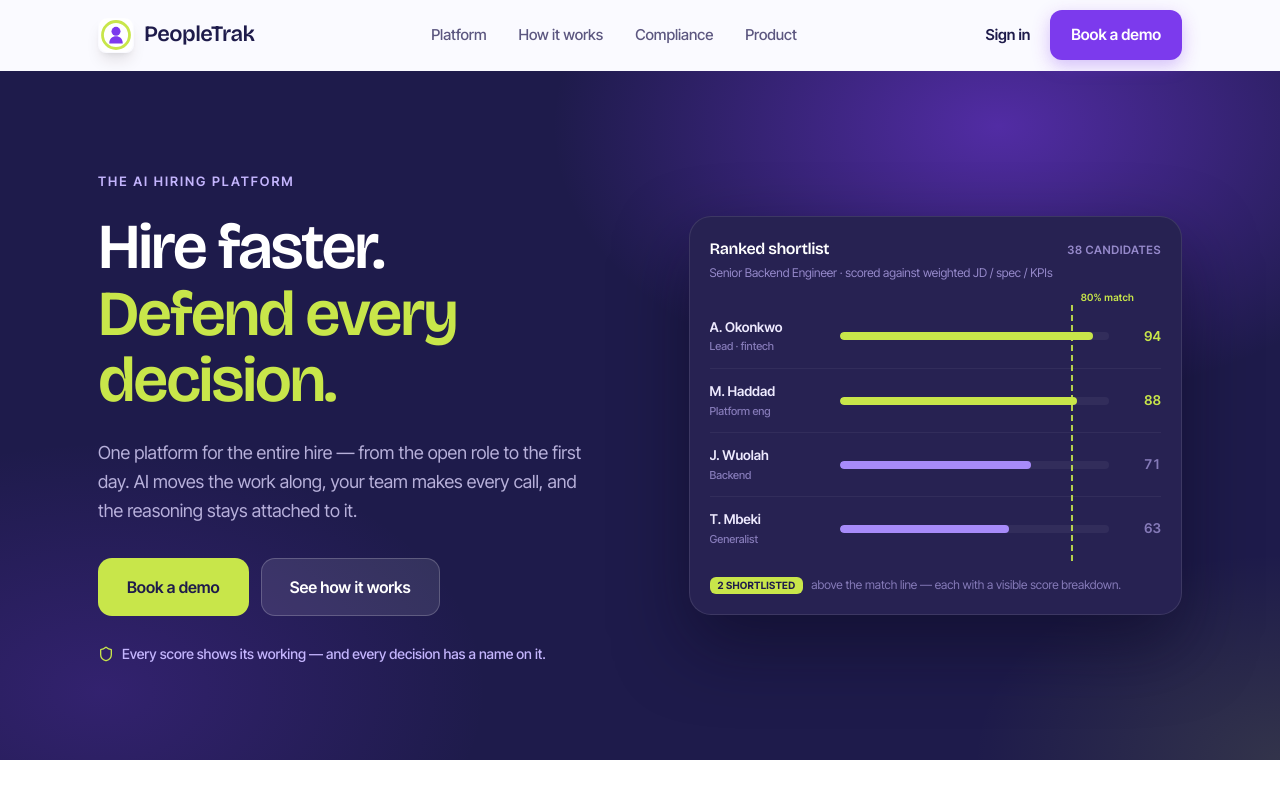
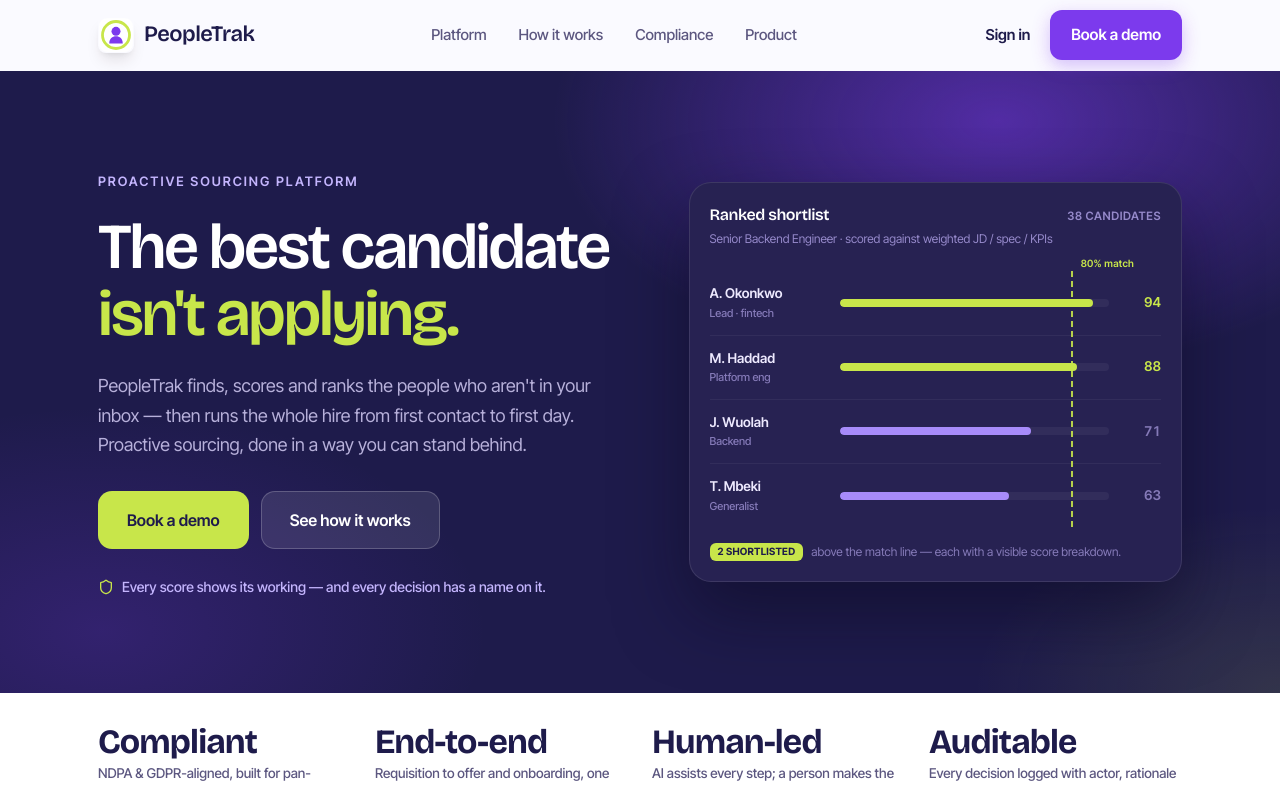
Before and after one commit to PRODG-XYZ/people-trak-site, a React (Vite) app: page / in a window 1280 px wide. Shown: the top 787 px of the page. Built offline with nearby package versions, Linux system fonts and the light colour scheme.

Commit message:
Update hero messaging: lead with poaching insight, fix consent compliance wording

```diff
--- a/src/components/sections/compliance.tsx
+++ b/src/components/sections/compliance.tsx
@@ -9,8 +9,8 @@
   },
   {
     icon: CheckCircle,
-    title: "Consent before processing",
-    description: "No personal data is processed or scored without a recorded, timestamped consent — enforced at the data layer.",
+    title: "Consent before outreach",
+    description: "No candidate is contacted without recorded, timestamped consent. Scoring happens on publicly available data; outreach only begins after explicit permission.",
   },
   {
     icon: Trash2,
--- a/src/components/sections/hero.tsx
+++ b/src/components/sections/hero.tsx
@@ -24,19 +24,19 @@
             transition={{ duration: 0.6 }}
           >
             <span className="font-body font-semibold text-[13px] uppercase tracking-[0.15em] text-purple-300">
-              The AI hiring platform
+              Proactive sourcing platform
             </span>
 
             <h1 className="font-display font-semibold text-hero mt-5">
-              Hire faster.
+              The best candidate
               <br />
-              <span className="text-lime">Defend every decision.</span>
+              <span className="text-lime">isn't applying.</span>
             </h1>
 
-            <p className="text-lg text-purple-200/80 mt-6 max-w-[48ch] leading-relaxed">
-              One platform for the entire hire — from the open role to the first day.
-              AI moves the work along, your team makes every call, and the reasoning
-              stays attached to it.
+            <p className="text-lg text-purple-200/80 mt-6 max-w-[50ch] leading-relaxed">
+              PeopleTrak finds, scores and ranks the people who aren't in your inbox —
+              then runs the whole hire from first contact to first day. Proactive sourcing,
+              done in a way you can stand behind.
             </p>
 
             <div className="flex flex-wrap gap-3 mt-8">
```
